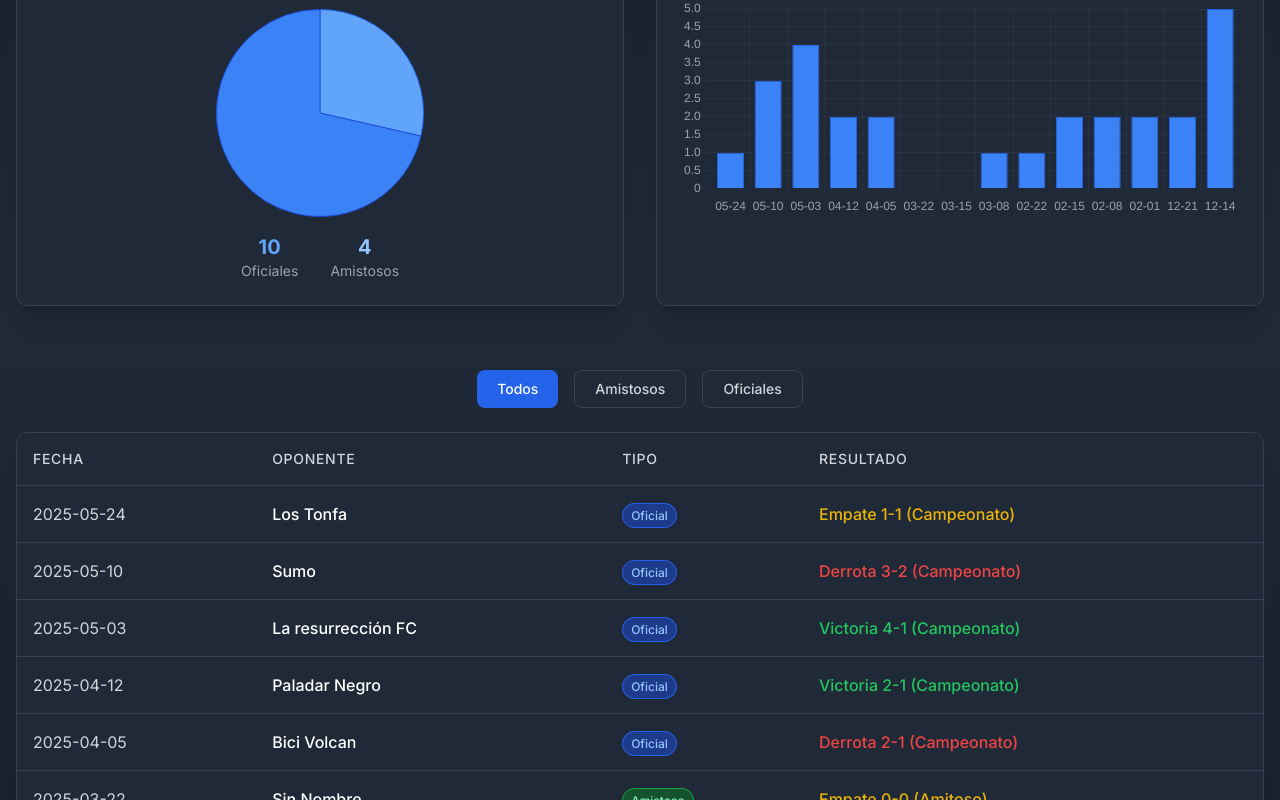
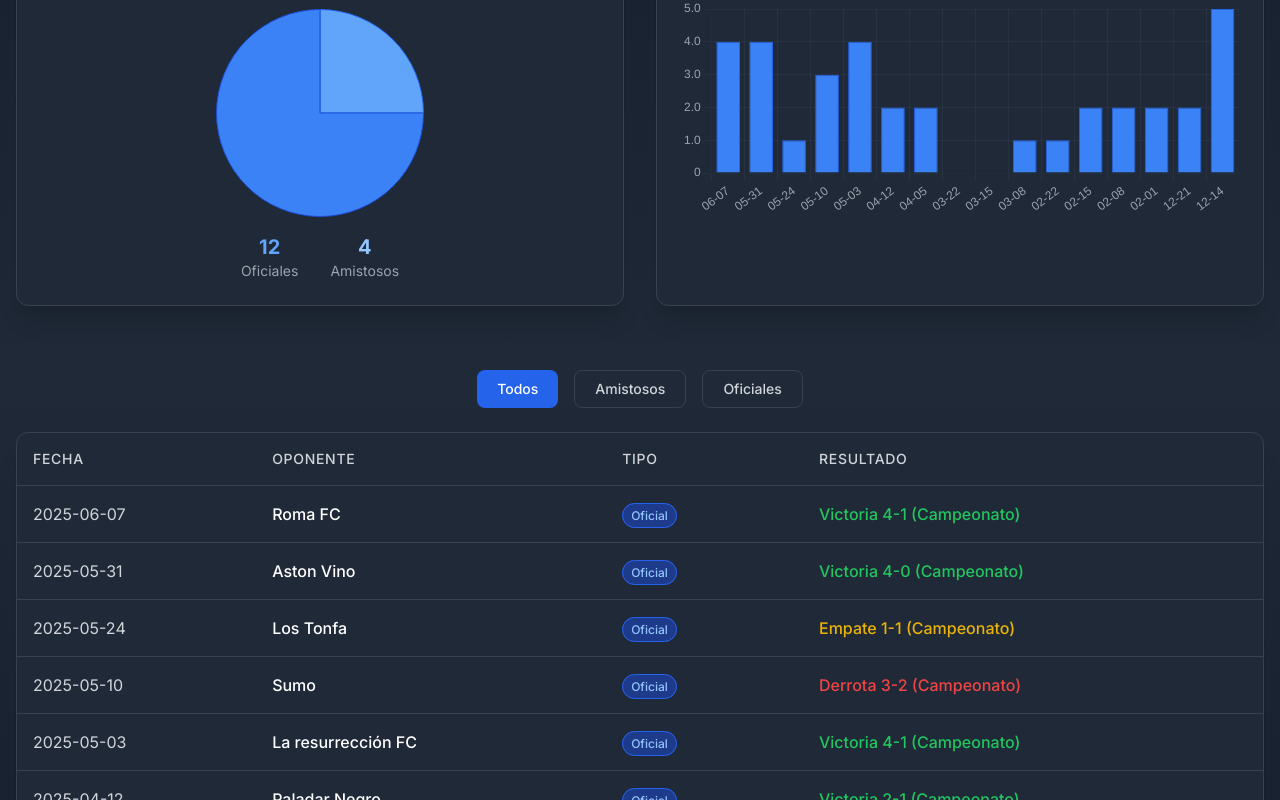
Before and after one commit to ChristianSnchz/polar, a Next.js app in the folder polar/: page / in a window 1280 px wide. Shown: the part 5883-6683 px from the top of the page. Built offline with nearby package versions, Linux system fonts and the light colour scheme.

Commit message:
add games

```diff
--- a/polar/components/Games.tsx
+++ b/polar/components/Games.tsx
@@ -33,6 +33,18 @@ interface Game {
 }
 
 const games: Game[] = [
+  {
+    date: '2025-06-07',
+    opponent: 'Roma FC',
+    result: 'Victoria 4-1 (Campeonato)',
+    type: 'Oficial',
+  },
+  {
+    date: '2025-05-31',
+    opponent: 'Aston Vino',
+    result: 'Victoria 4-0 (Campeonato)',
+    type: 'Oficial',
+  },
   {
     date: '2025-05-24',
     opponent: 'Los Tonfa',
```
